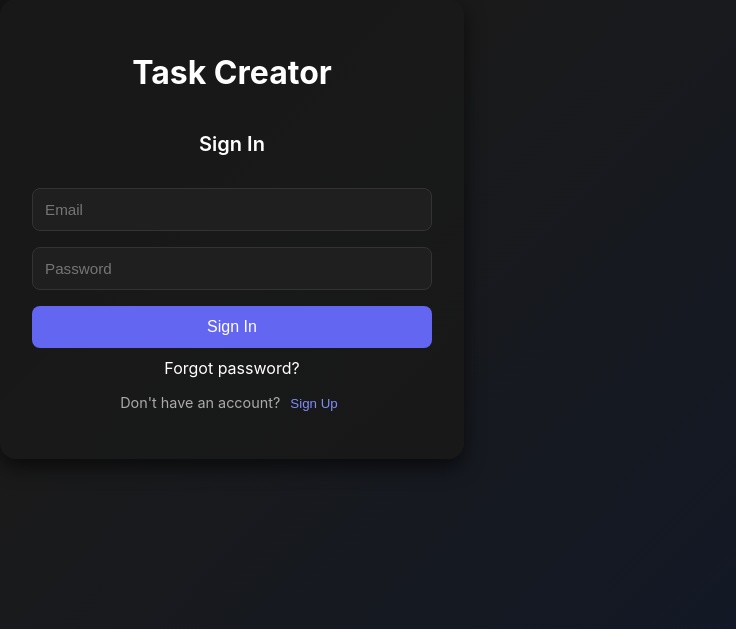
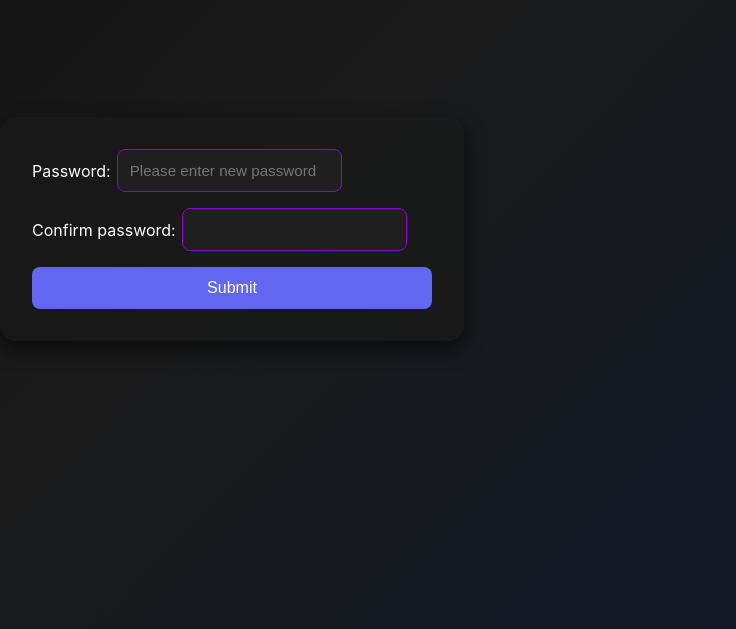
Before and after one commit to Pravin1095/Task_Creator, a React (Create React App) app in the folder Frontend/: page /reset-password/1 in a window 1280 px wide. Before the commit this address led to /auth. Shown: the part 171-800 px from the top of the page, without its empty margins (408-1144 px from the left). Built offline with nearby package versions, Linux system fonts and the light colour scheme.

Commit message:
#Implementing Reset password

```diff
--- a/Frontend/src/App.js
+++ b/Frontend/src/App.js
@@ -12,6 +12,7 @@ import AuthPage from "./Auth/Auth";
 import Loader from "./common/Loader";
 import { AuthContext } from "./common/AuthContext";
 import { useCallback, useState } from "react";
+import ResetPassword from "./ResetPassword/ResetPassword";
 
 function App() {
   let logoutTimer;
@@ -100,6 +101,7 @@ function App() {
         <Routes>
           <Route path="/home/:userId" element={<Home />} />
           <Route path="/auth" element={<AuthPage />} />
+          <Route path="/reset-password/:token" element={<ResetPassword />} />
 
           <Route exact path="/" element={<Navigate to="/auth" />} />
           <Route
--- a/Frontend/src/Auth/Auth.jsx
+++ b/Frontend/src/Auth/Auth.jsx
@@ -21,7 +21,8 @@ export default function AuthPage() {
   const [formData, setFormData] = useState({});
   const [errorMsg, setErrorMsg] = useState("");
   const [isForgetPassword, setIsForgetPassword] = useState('');
-  const [forgetPasswordMail, setForgetPasswordMail] = useState('')
+  const [forgetPasswordMail, setForgetPasswordMail] = useState('');
+  const [successMsg, setSuccessMsg] = useState('');
 
   const navigate = useNavigate();
 
@@ -46,6 +47,9 @@ export default function AuthPage() {
       auth.showLoaderHandler(true);
 const res = await axios.patch(`${url}/forgot-password`,{email : forgetPasswordMail} )
 console.log("check res", res)
+if(res.status===201){
+  setSuccessMsg(res.data.message)
+}
     }
     catch(err){
 console.log("Forgot password err", err)
@@ -85,8 +89,8 @@ auth.showLoaderHandler(false);
 
   return (
     <PageContainer>
-      {errorMsg && (
-        <NotificationBubble textColor="white">{errorMsg}</NotificationBubble>
+      {(errorMsg || successMsg) && (
+        <NotificationBubble borderColor={successMsg} textColor="white">{errorMsg || successMsg}</NotificationBubble>
       )}
       <Card>
         <Title>Task Creator</Title>
--- a/Frontend/src/Auth/Auth.styles.js
+++ b/Frontend/src/Auth/Auth.styles.js
@@ -10,6 +10,17 @@ export const PageContainer = styled.div`
   background: linear-gradient(135deg, #0f0f0f, #1a1a1a, #111827);
   color: #fff;
 `;
+
+export const ResetPasswordLayout = styled.div`
+display : flex;
+gap : 6px;
+`
+export const TextLayout = styled.div`
+display : flex;
+align-items : center;
+justify-content : center;
+`
+
 export const ForgotPasswordLayout = styled.div`
 display : flex;
 justify-content : center;
@@ -20,6 +31,7 @@ cursor : pointer;
 &:hover{
   text-decoration : underline;
 }
+
 `
 
 export const Card = styled.div`
@@ -54,7 +66,7 @@ export const Form = styled.form`
 export const Input = styled.input`
   padding: 0.75rem;
   border-radius: 8px;
-  border: 1px solid #333;
+  border: 1px solid ${(props)=>props.isReset ? "darkviolet" : "#333"};
   background: #1f1f1f;
   color: #fff;
   font-size: 0.95rem;
--- /dev/null
+++ b/Frontend/src/ResetPassword/ResetPassword.jsx
@@ -0,0 +1,99 @@
+import React, {useState, useContext, useEffect} from "react";
+import { Button, Card, Form, Input, PageContainer, ResetPasswordLayout, TextLayout } from "../Auth/Auth.styles";
+import NotificationBubble from "../common/NotificationBubble";
+import axios from "axios";
+import Loader from "../common/Loader";
+import { useParams } from "react-router-dom";
+import { AuthContext } from "../common/AuthContext";
+
+const ResetPassword = ()=>{
+
+    const [formData, setFormData] = useState({});
+    const [errorMsg, setErrorMsg] = useState('');
+    const [successMsg, setSuccessMsg] = useState('');
+
+    const auth = useContext(AuthContext)
+
+    const {token} = useParams();
+
+      const url = "http://localhost:8000/api/users";
+
+      useEffect(()=>{
+return(()=>{
+    setErrorMsg('');
+    setSuccessMsg('');
+})
+      },[])
+
+    const handleChange = (e)=>{
+        const {name, value} = e.target
+        setFormData((prevData)=>{
+            return {
+                ...prevData,
+                [name] : value
+            }
+        })
+    }
+
+    const handleResetPassword = async(e)=>{
+        e.preventDefault()
+        if(formData.password===formData.confirmPassword){
+            auth.showLoaderHandler(true);
+         try{
+const res = await axios.post(`${url}/reset-password`, { newPassword : formData.password, token : token })
+if(res.status===201){
+    setSuccessMsg(res.data.message);
+}
+else{
+  setErrorMsg(res.data.message)
+}
+         }
+         catch(err){
+            console.log("check reset-err", err)
+setErrorMsg(err.response.data.message)
+         }
+         finally{
+            auth.showLoaderHandler(false);
+         }
+        }
+        else{
+setErrorMsg("Password mismatch. Please enter the correct password in Confirm Password")
+        }
+    }
+
+return (
+<PageContainer>
+{(errorMsg || successMsg) && (
+        <NotificationBubble borderColor={successMsg} textColor="white">{errorMsg || successMsg}</NotificationBubble>
+      )}
+      <Card>
+<Form onSubmit={(e) => handleResetPassword(e)}>
+<ResetPasswordLayout>
+<TextLayout>Password:</TextLayout>
+            <Input
+              isReset={true}
+              required={true}
+              value={formData.password ?? ""}
+              onChange={(e) => handleChange(e)}
+              name="password"
+              type="password"
+              placeholder="Please enter new password"
+            />
+            </ResetPasswordLayout>
+            <ResetPasswordLayout>
+            <TextLayout>Confirm password: </TextLayout>
+             <Input isReset={true}
+              required={true}
+              value={formData.confirmPassword ?? ""}
+              onChange={(e) => handleChange(e)}
+              name="confirmPassword"
+              type="password"
+            />
+            </ResetPasswordLayout>
+            <Button type="submit">Submit</Button>
+          </Form>
+          </Card>
+          </PageContainer>)
+}
+
+export default ResetPassword
--- a/Frontend/src/common/NotificationBubble.jsx
+++ b/Frontend/src/common/NotificationBubble.jsx
@@ -1,12 +1,12 @@
 import React from "react";
 import { BubbleCount, NotificationLayout } from "./NotificationBubble.styles";
 
-const NotificationBubble = ({ textColor,width, children}) => {
+const NotificationBubble = ({ borderColor,textColor,width, children}) => {
  // no bubble if count is 0
 
   return (
     // <BubbleContainer>
-      <NotificationLayout><BubbleCount width={width} textColor={textColor}>{children}</BubbleCount></NotificationLayout>
+      <NotificationLayout><BubbleCount borderColor={borderColor} width={width} textColor={textColor}>{children}</BubbleCount></NotificationLayout>
     // </BubbleContainer>
   );
 };
--- a/Frontend/src/common/NotificationBubble.styles.js
+++ b/Frontend/src/common/NotificationBubble.styles.js
@@ -14,7 +14,7 @@ export const BubbleCount = styled.span`
   min-width: 20px;
   height: 20px;
   padding: 10px 6px;
-  border : 3px solid #c00;
+  border : 3px solid ${(props)=>props.borderColor?.length>0 ? 'green' : 'red'};
 
   box-shadow: 0 2px 6px rgba(0, 0, 0, 0.3);
 `;
```
Also changed, not shown: 1 other file (tests, documents, lock files or other folders).
